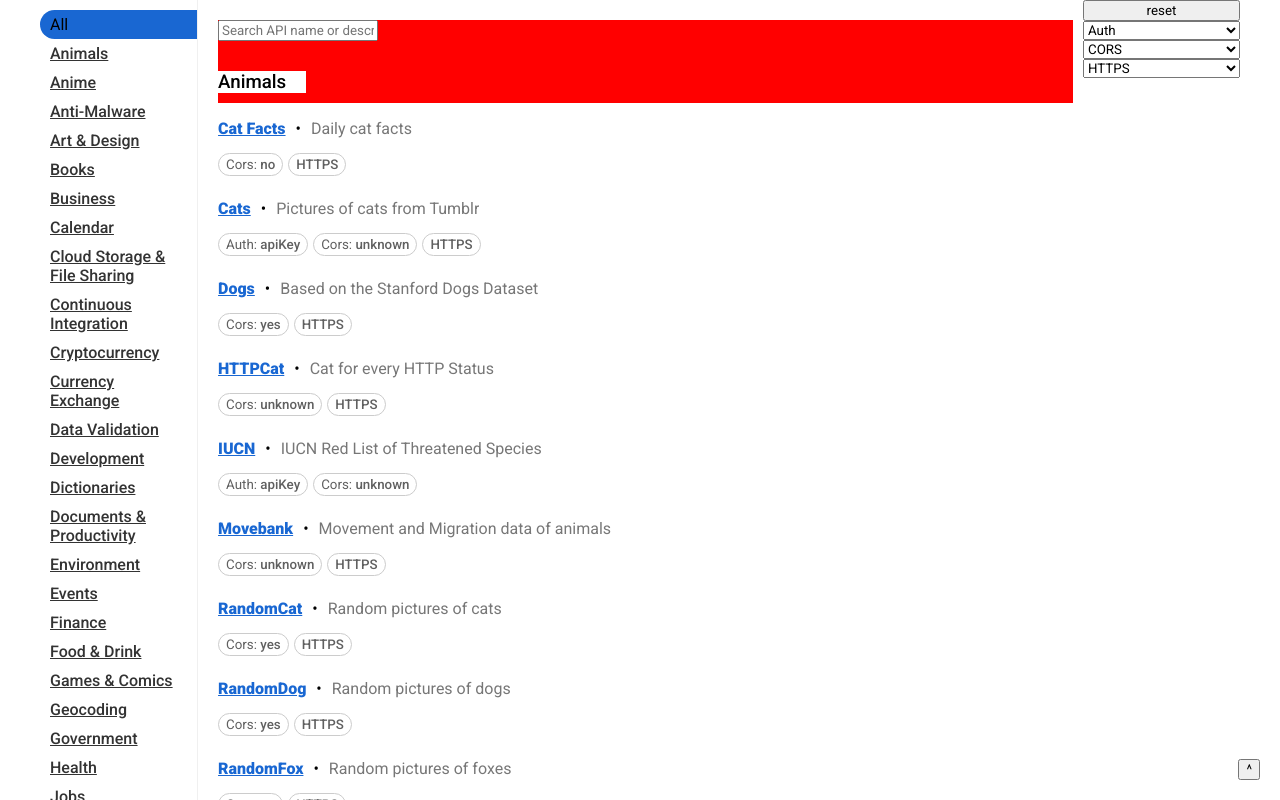
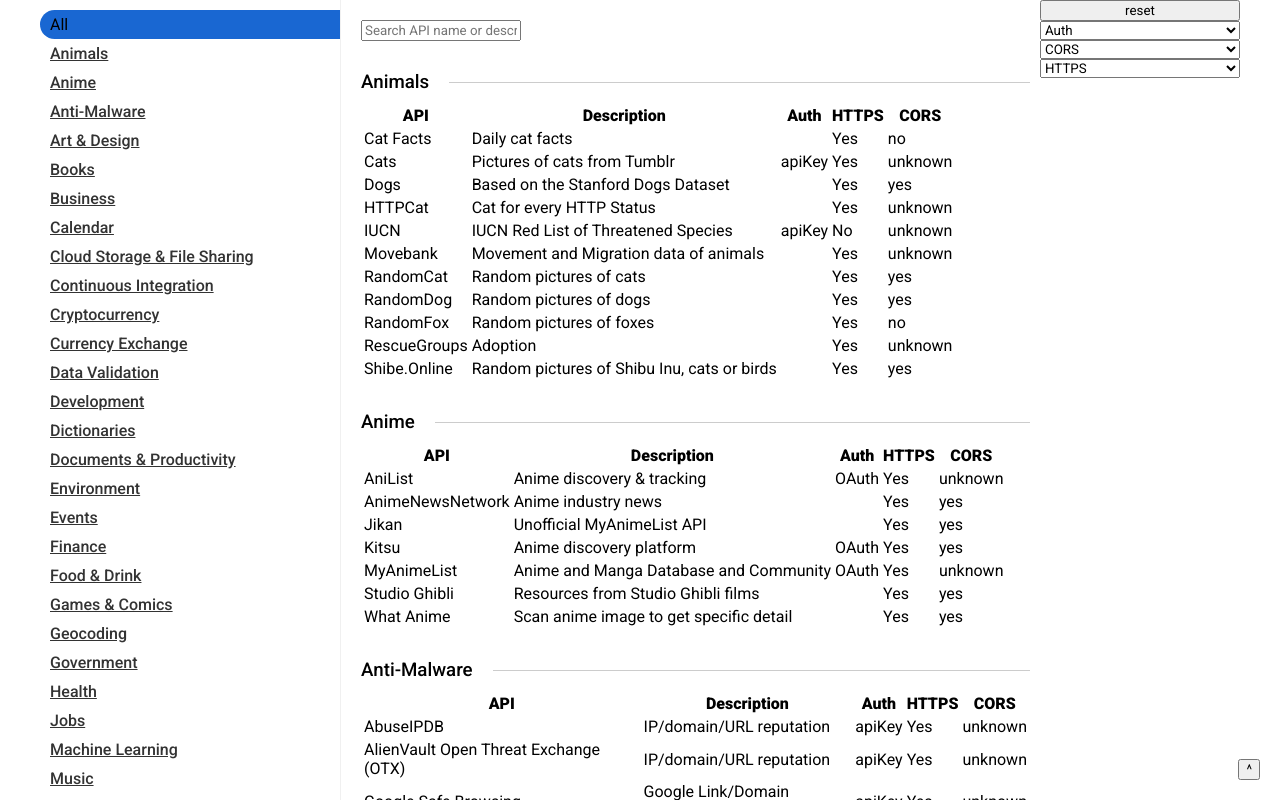
Before and after one commit to alexalannunes/public-apis-search, a React (Create React App) app: page / in a window 1280 px wide. Shown: the top 800 px of the page. Built offline with nearby package versions, Linux system fonts and the light colour scheme.

Commit message:
chore: create solated components

```diff
--- a/src/App.js
+++ b/src/App.js
@@ -2,7 +2,7 @@
 import { formatApis } from "./utils";
 import { apisMock } from "./mock";
 import "./App.css";
-import { Categories, ContentApis, Filters } from "./components";
+import { Categories, ContentApis, Fab, Filters, Footer } from "./components";
 
 function App() {
   const [apis, setApis] = useState([]);
@@ -34,18 +34,8 @@
           </div>
         </div>
       </div>
-      <div style={{ background: "#fff" }}>Footer</div>
-      <button
-        onClick={() => {
-          window.scroll({
-            top: 0,
-            behavior: "smooth",
-          });
-        }}
-        style={{ position: "fixed", right: 20, bottom: 20 }}
-      >
-        ^
-      </button>
+      <Footer />
+      <Fab />
     </div>
   );
 }
--- a/src/components/ApisList/index.js
+++ b/src/components/ApisList/index.js
@@ -22,24 +22,28 @@
         <div key={a} style={{ marginBottom: 30 }}>
           <ApiListTitle category={i.Category} />
           <div style={{ background: "#fff", marginTop: 0 }}>
-            {i.apis.map((api, xx) => (
-              <div style={{ marginBottom: 10 }} key={xx} size="small">
-                <div className="flex ai-center">
-                  <a rel="noreferrer" href={api.Link} target="_blank">
-                    <strong>{api.API}</strong>
-                  </a>
-                  <span style={{ margin: "0 10px" }}> &bull;</span>
-                  <p style={{ color: "#777", overflow: "hidden", whiteSpace: "nowrap", textOverflow: "ellipsis" }}>{api.Description}</p>
-                </div>
-                <div style={{ color: "#606060" }}>
-                  <small>
-                    {api.Auth && <ApiBadgeProps name="Auth" value={api.Auth} />}
-                    {api.Cors && <ApiBadgeProps name="Cors" value={api.Cors} />}
-                    {api.HTTPS && <ApiBadgeProps showName={false} value={api.HTTPS ? "HTTPS" : ""} />}
-                  </small>
-                </div>
-              </div>
-            ))}
+            <table>
+              <thead>
+                <tr>
+                  <th>API</th>
+                  <th>Description</th>
+                  <th>Auth</th>
+                  <th>HTTPS</th>
+                  <th>CORS</th>
+                </tr>
+              </thead>
+              <tbody>
+                {i.apis.map((api, xx) => (
+                  <tr key={xx}>
+                    <td>{api.API}</td>
+                    <td>{api.Description}</td>
+                    <td>{api.Auth}</td>
+                    <td>{api.HTTPS ? "Yes" : "No"}</td>
+                    <td>{api.Cors}</td>
+                  </tr>
+                ))}
+              </tbody>
+            </table>
           </div>
         </div>
       ))}
--- a/src/components/Categories/index.js
+++ b/src/components/Categories/index.js
@@ -5,7 +5,7 @@
 
 function Categories({ selectCategory, activeCategory = "" }) {
   return (
-    <div style={{ flex: 1, padding: "10px 0", borderRight: "1px solid #f0f0f0" }}>
+    <div style={{ flex: 3, padding: "10px 0", borderRight: "1px solid #f0f0f0", minWidth: 280, maxWidth: 300 }}>
       <div style={{ position: "sticky", top: 0, height: "100vh", overflowY: "auto" }}>
         <div
           style={{ borderRadius: "100px 0 0 100px", display: "block", padding: "5px 10px", background: !activeCategory ? "#1967d2" : "transparent" }}
--- a/src/components/ContentApis/index.js
+++ b/src/components/ContentApis/index.js
@@ -4,7 +4,7 @@
 
 function ContentApis({ apis }) {
   return (
-    <div style={{ flex: 2, margin: "20px 10px 20px 20px", background: "red" }}>
+    <div style={{ flex: 3, margin: "20px 10px 20px 20px", width: 700 }}>
       <div>
         <input type="text" placeholder="Search API name or description" />
         <div style={{ marginTop: 20 }}></div>
--- /dev/null
+++ b/src/components/Fab/index.js
@@ -0,0 +1,19 @@
+import React from "react";
+
+function Fab() {
+  return (
+    <button
+      onClick={() => {
+        window.scroll({
+          top: 0,
+          behavior: "smooth",
+        });
+      }}
+      style={{ position: "fixed", right: 20, bottom: 20 }}
+    >
+      ^
+    </button>
+  );
+}
+
+export default Fab;
--- a/src/components/Filters/index.js
+++ b/src/components/Filters/index.js
@@ -4,7 +4,8 @@
 
 function Filters({ params, selectFilter }) {
   return (
-    <div className="flex column" style={{ flex: 1 }}>
+    <div style={{ flex: 1, minWidth: 180, maxWidth: 200 }} className="flex column">
+      <div className="flex column" style={{ position: "sticky", top: 0 }}>
         <button>reset</button>
         <select placeholder="Auth" defaultValue="" onChange={selectFilter} value={params.auth} name="auth">
           <option value="">Auth</option>
@@ -24,6 +25,7 @@
           <option value="false">No</option>
         </select>
       </div>
+    </div>
   );
 }
 
--- /dev/null
+++ b/src/components/Footer/index.js
@@ -0,0 +1,15 @@
+import React from "react";
+
+// import { Container } from './styles';
+
+function Footer() {
+  return (
+    <footer>
+      <span>
+        <div style={{ background: "#fff" }}>Footer</div>
+      </span>
+    </footer>
+  );
+}
+
+export default Footer;
--- a/src/components/index.js
+++ b/src/components/index.js
@@ -1,5 +1,7 @@
 import Categories from "./Categories";
 import ContentApis from "./ContentApis";
+import Fab from "./Fab";
 import Filters from "./Filters";
+import Footer from "./Footer";
 
-export { Categories, ContentApis, Filters };
+export { Categories, ContentApis, Filters, Fab, Footer };
```
Lines whose indentation alone changed are shown as unchanged.
